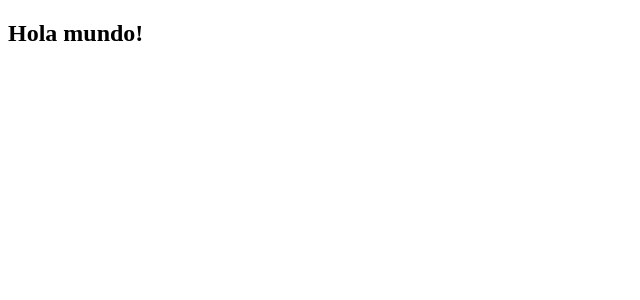
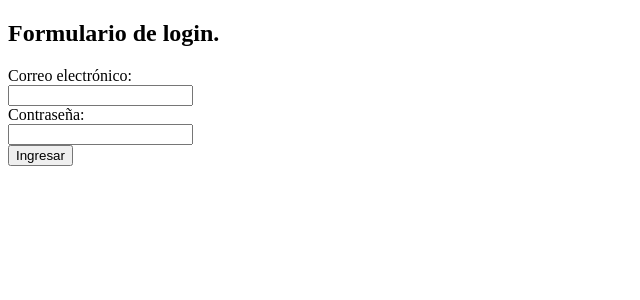
Before and after one commit to adarchez/movies_database, a React (Create React App) app: page / in a window 1280 px wide. Shown: the top 300 px of the page, without its empty margins (0-640 px from the left). Built offline with nearby package versions, Linux system fonts and the light colour scheme.

Commit message:
Login component created

```diff
--- a/src/App.js
+++ b/src/App.js
@@ -1,6 +1,8 @@
+import Login from "./components/Login";
+
 function App() {
   return (
-    <h2>Hola mundo!</h2>
+    <Login></Login>
   );
 }
 
--- /dev/null
+++ b/src/components/Login.js
@@ -0,0 +1,22 @@
+function Login () {
+    return(
+        <>
+            <h2>Formulario de login.</h2>
+            <form>
+                <label>
+                    <span>Correo electrónico:</span><br />
+                    <input type="email" name="email" />
+                </label>
+                <br />
+                <label>
+                    <span>Contraseña:</span><br />
+                    <input type="password" name="password"/>
+                </label>
+                <br />
+                <button type="submit">Ingresar</button>
+            </form>
+        </>
+    )
+}
+
+export default Login;
```
